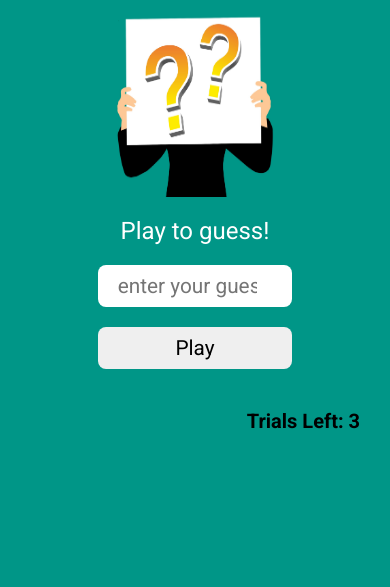
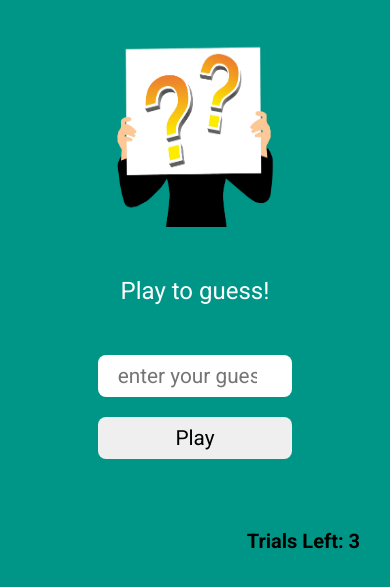
Before and after one commit to Kaptain-T/guessingGame, a plain HTML site: page index.html in a window 390 px wide. Shown: the part 71-658 px from the top of the page. Drawn offline with Linux system fonts and the light colour scheme.

Commit message:
added some gap for the body

```diff
--- a/page.css
+++ b/page.css
@@ -100,6 +100,9 @@ button:focus, button:hover{
 
 
 @media screen and (max-width: 400px) {
+    body{
+        gap: 30px;
+    }
     .gameSection{
         display: flex;
         flex-direction: column;
```
